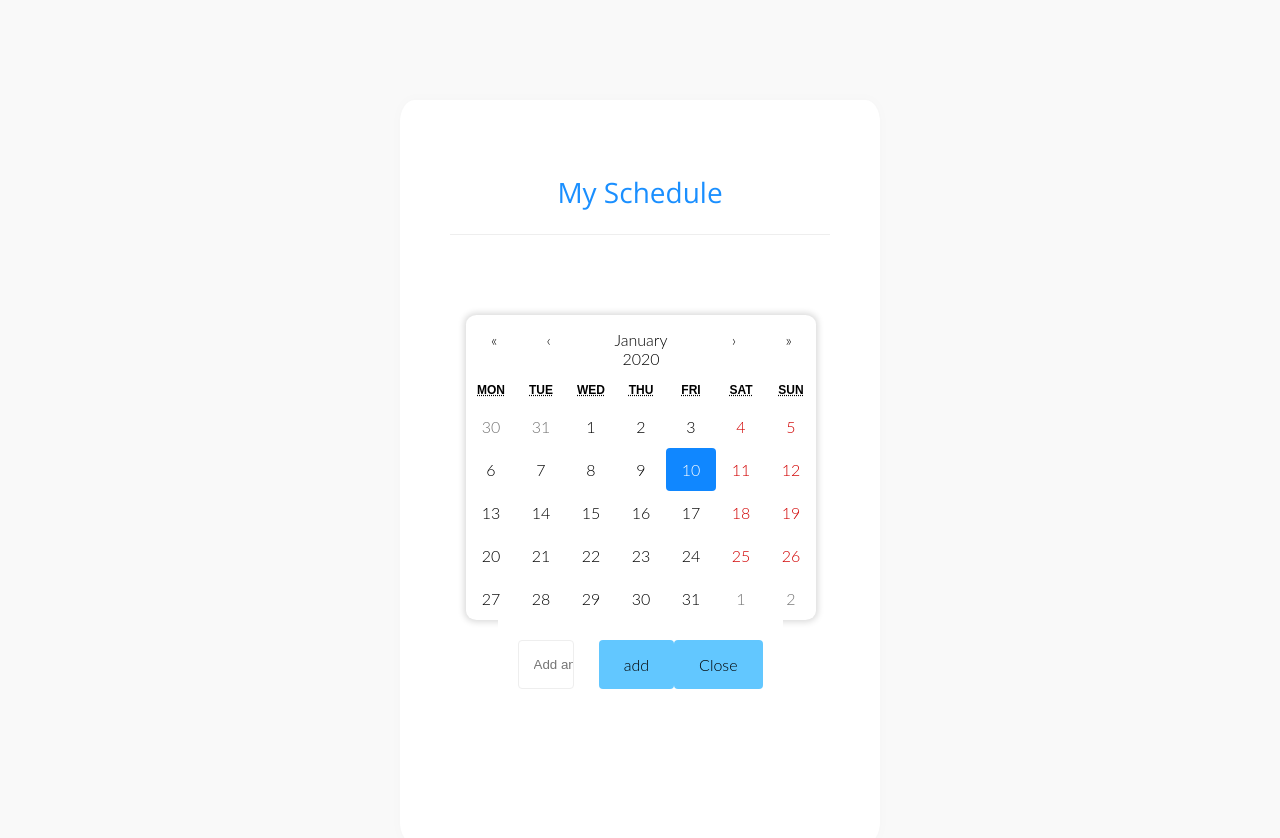
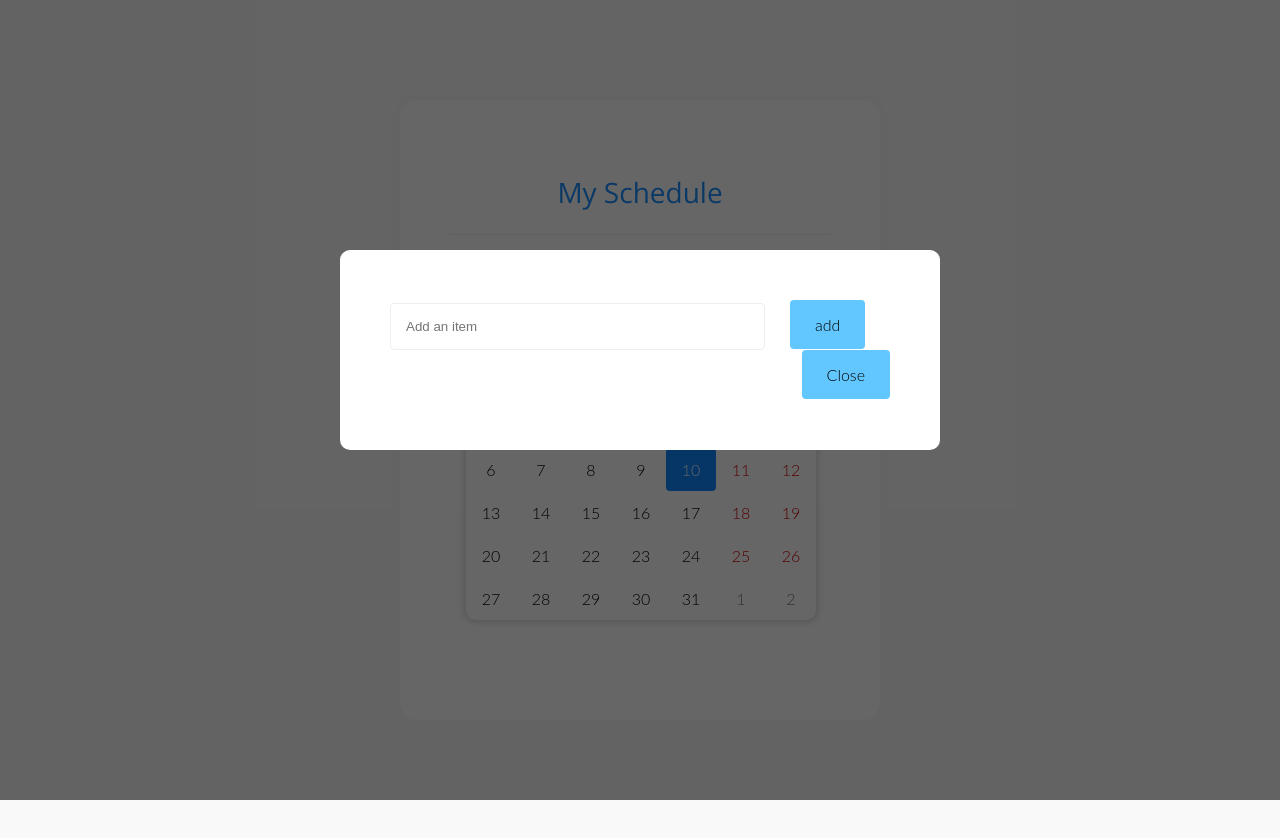
Before and after one commit to damionjerrod/todo-list, a React (Create React App) app in the folder todo-list-starter-files/: page / in a window 1280 px wide. Both pictures are taken after a click on the button "10". Shown: the top 838 px of the page. Built offline with nearby package versions, Linux system fonts and the light colour scheme.

Commit message:
somewhat finished modal

```diff
--- a/todo-list-starter-files/src/components/InputForm.jsx
+++ b/todo-list-starter-files/src/components/InputForm.jsx
@@ -1,5 +1,27 @@
 import React from "react";
-import "../styles/Modal.css";
+// import "../styles/Modal.css";
+
+const backdropStyle = {
+    position: "fixed",
+    top: 0,
+    bottom: 0,
+    left: 0,
+    right: 0,
+    backgroundColor: "rgba(0,0,0,0.6)",
+    padding: 50
+}
+
+const modalStyle = {
+    backgroundColor: "#fff",
+    borderRadius: 10,
+    maxWidth: 600,
+    minHeight: 200,
+    margin: "0 auto",
+    marginTop: 200,
+    marginBottom: 100,
+    padding: 50,
+    position: "relative"
+}
 
 const InputForm = props => {
     // const showHide = props.show ? "modal display-block" : "modal display-none";
@@ -7,12 +29,12 @@ const InputForm = props => {
         return null;
     }
     return (
-        <div className="modal-content">
+        <div className="modal" style={backdropStyle}>
+            <div className="modal-content" style={modalStyle}>
                 <form
                     onSubmit={props.newItemSubmitHandler}
-                className="todoInput">
+                    >
                     <input
-                    className="input"
                         type="text"
                         onChange={props.handleItemInput}
                         value={props.pendingItem}
@@ -21,8 +43,9 @@ const InputForm = props => {
                     <button type="submit" name="submit" value="submit">
                         add
                     </button>
-                <button type="button" onClick={props.handleClose}>Close</button>
+                    <button type="button" className="close-btn" onClick={props.handleClose}>Close</button>
                 </form>
+            </div>
         </div>
     );
 };
--- a/todo-list-starter-files/src/styles/App.css
+++ b/todo-list-starter-files/src/styles/App.css
@@ -56,7 +56,6 @@ button {
   font-family: "Lato", sans-serif;
   padding: 15px 25px;
   border-radius: 4px;
-  /* color: #fff; */
 }
 
 ul {
--- a/todo-list-starter-files/src/styles/Modal.css
+++ b/todo-list-starter-files/src/styles/Modal.css
@@ -1,38 +1,53 @@
 .modal {
-    display: none;
     position: fixed;
-    padding-top: 50px;
-    left: 0;
-    top: 0;
-    width: 100%;
-    height: 100%;
-    background-color: rgb(0, 0, 0);
+    top: 0px;
+    bottom: 0px;
+    left: 0px;
+    right: 0px;
     background-color: rgba(0, 0, 0, 0.5);
+    padding: 50px;
   }
+
   .modal-content {
+    background-color: white;
+    border-radius: 5%;
+    max-width: 600px;
+    min-height: 300;
+    margin: auto;
+    margin-top: 300px;
+    margin-bottom: 100px;
+    padding: 50px;
     position: relative;
-    background-color: white;
-    padding: 20px;
-    margin: auto;
-    width: 75%;
     -webkit-animation-name: animatetop;
     -webkit-animation-duration: 0.4s;
     animation-name: animatetop;
     animation-duration: 0.4s
   }
+
+  /* background: #62c7ff;
+  border: none;
+  font-size: 1rem;
+  font-weight: 300;
+  font-family: "Lato", sans-serif;
+  padding: 15px 25px;
+  border-radius: 4px; */
+
   .close-btn {
     float: right;
-    color: lightgray;
-    font-size: 24px;
-    font-weight: bold;
+    color: #000;
+    /* font-size: 24px;
+    font-weight: bold; */
   }
+
   .close-btn:hover {
-    color: darkgray;
+    color: #fff;
   }
+
   @-webkit-keyframes animatetop {
     from {top:-300px; opacity:0}
     to {top:0; opacity:1}
   }
+
   @keyframes animatetop {
     from {top:-300px; opacity:0}
     to {top:0; opacity:1}
```
Lines whose indentation alone changed are shown as unchanged.
